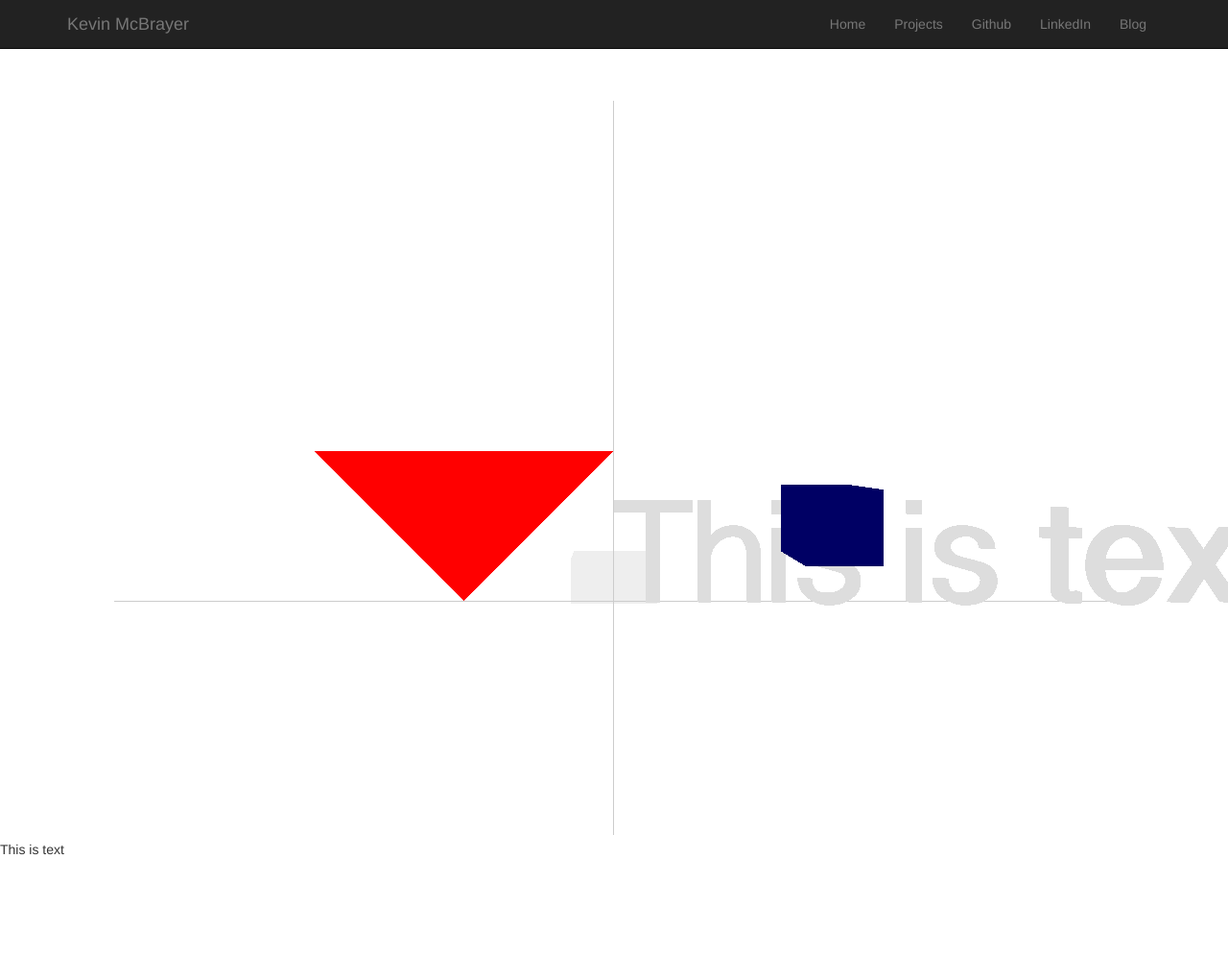
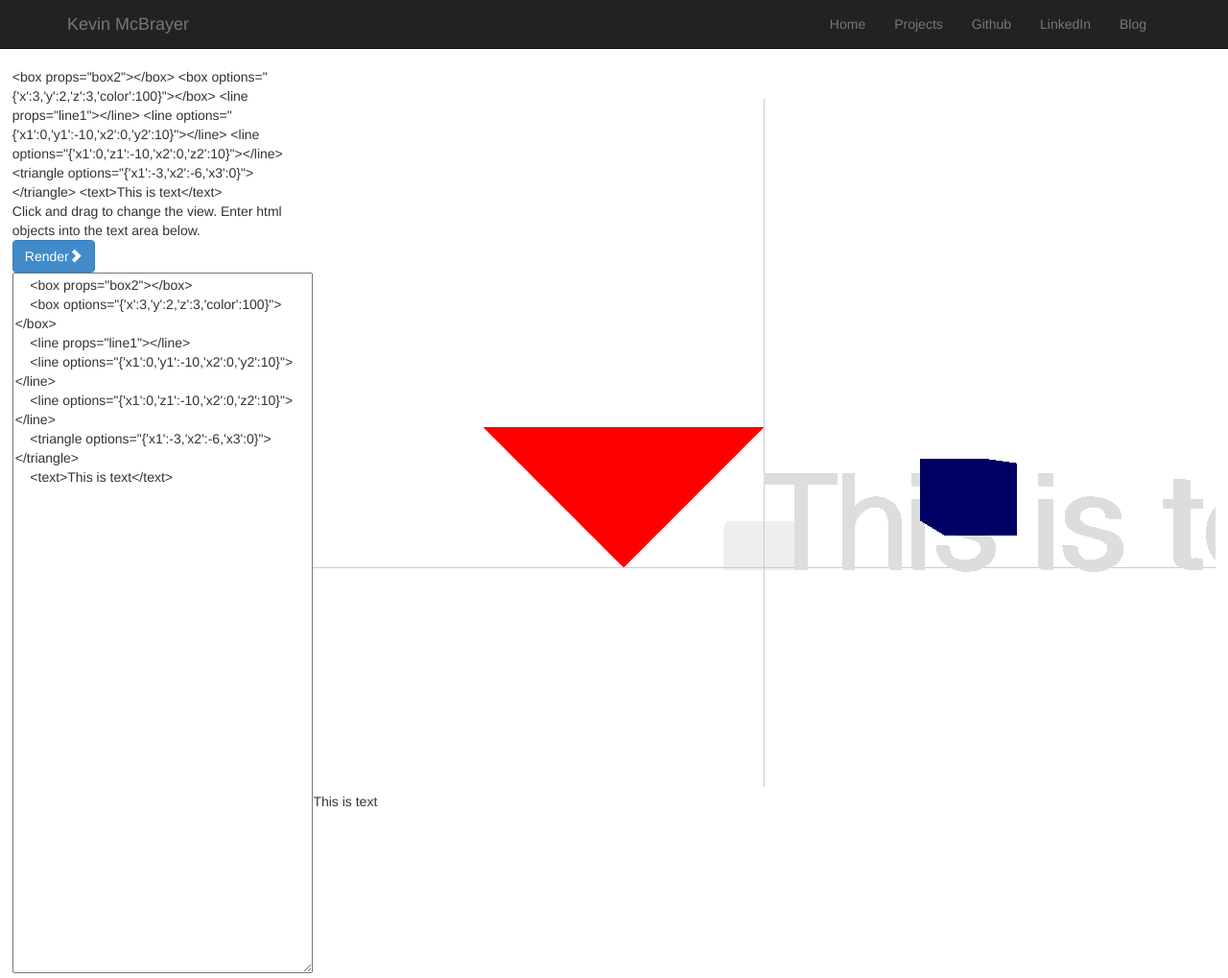
Before and after one commit to kmcbrayer/kmcbrayer_com, a Django app: page /regUpreview/ in a window 1280 px wide. Shown: the whole page at 96% size. Before the commit the page ends 891 px from the top, so only its background shows below. Run offline with Django 3.2, Linux system fonts and the light colour scheme; some libraries are stand-ins or nearby versions.

Commit message:
added live edit for regustrator demo

```diff
--- a/mysite/views.py
+++ b/mysite/views.py
@@ -4,6 +4,6 @@ from mysite.models import Blog
 
 # Create your views here.
 def blog(request):
-	blog_list = Blog.objects.order_by('pub_date')
+	blog_list = Blog.objects.order_by('-pub_date')
 	context = {'blogs': blog_list}
 	return render(request, 'blog.html', context)
--- a/static/scripts/angular_scripts/controllers/main.js
+++ b/static/scripts/angular_scripts/controllers/main.js
@@ -3,14 +3,33 @@
 angular.module('regUstratorApp')
   .controller('MainCtrl', function ($scope,sceneData,utils) {
     sceneData.cameraView = 'perspective';
+    $scope.textAreaString = "\
+    <box props=\"box2\"></box>\n\
+    <box options=\"{'x':3,'y':2,'z':3,'color':100}\"></box>\n\
+    <line props=\"line1\"></line>\n\
+    <line options=\"{'x1':0,'y1':-10,'x2':0,'y2':10}\"></line>\n\
+    <line options=\"{'x1':0,'z1':-10,'x2':0,'z2':10}\"></line>\n\
+    <triangle options=\"{'x1':-3,'x2':-6,'x3':0}\"></triangle>\n\
+    <text>This is text</text>\
+    ";
+    $scope.submitCode = function() {
+        //format $scope.textAreaString into html
+        //add pre:
+        //  <screen id="main_screen"></screen>
+        //  <camera></camera>
+        //add post:
+        //  <text>This is text</text>
+        sceneData.render();
+    };
+
     $scope.toggleCamera = function(){
     	sceneData.cameraView = (sceneData.cameraView === 'perspective') ? 'fPerson' : 'perspective';
     	if (sceneData.cameraView === 'perspective'){
-        utils.cleanCam();
+            utils.cleanCam();
     		utils.makeOrbitCam();
     	}else{
-    	  sceneData.controls = new THREE.PointerLockControls(sceneData.camera);
-        utils.makeFPersonCam();
+            sceneData.controls = new THREE.PointerLockControls(sceneData.camera);
+            utils.makeFPersonCam();
     	}
     };
   });
--- a/static/scripts/angular_scripts/directives/screen.js
+++ b/static/scripts/angular_scripts/directives/screen.js
@@ -8,8 +8,8 @@ angular.module('regUstratorApp')
       link: function postLink(scope, element, attrs) {
         sceneData.scene = new THREE.Scene();
       	sceneData.renderer = new THREE.WebGLRenderer();
-        sceneData.height = $(window).height();
-        sceneData.width = $(window).width();
+        sceneData.height = $(window).height()-50;
+        sceneData.width = $('#window').width();
       	sceneData.renderer.setSize( sceneData.width, sceneData.height );
         //fog
         sceneData.scene.fog = new THREE.Fog( 0xffffff, 2000, 10000 );
--- a/static/scripts/angular_scripts/services/utils.js
+++ b/static/scripts/angular_scripts/services/utils.js
@@ -57,7 +57,7 @@ angular.module('regUstratorApp')
         sceneData.camera.position.y = 3;
         sceneData.camera.position.z = 10;
 
-        sceneData.controls = new THREE.OrbitControls(sceneData.camera);
+        sceneData.controls = new THREE.OrbitControls(sceneData.camera,document.getElementById('window'));
 
       },
       cleanCam: function(){
--- a/templates/blog.html
+++ b/templates/blog.html
@@ -5,7 +5,7 @@
   <h1 class="blog-title">My Programming Blog</h1>
   <p class="lead blog-description">This is just a list of my thoughts on programming stuff I run into</p>
 </div>
-<div class="col-sm-10 blog-main">
+<div class="span12 blog-main">
 {% for blog in blogs %}
 	<div class="blog-post">
 		<h2 class="blog-post-title">{{blog.title}}</h2>
--- a/templates/regUpreview.html
+++ b/templates/regUpreview.html
@@ -2,7 +2,7 @@
 <!--[if lt IE 7]>      <html class="no-js lt-ie9 lt-ie8 lt-ie7"> <![endif]-->
 <!--[if IE 7]>         <html class="no-js lt-ie9 lt-ie8"> <![endif]-->
 <!--[if IE 8]>         <html class="no-js lt-ie9"> <![endif]-->
-<!--[if gt IE 8]><!--> <html> <!--<![endif]-->
+<!--[if gt IE 8]><!--> <html style="height:100%;"> <!--<![endif]-->
 {% load staticfiles %}
   <head>
     <meta charset="utf-8">
@@ -15,7 +15,7 @@
     <link rel="stylesheet" href="{% static "styles/bootstrap.min.css"%}">
 
   </head>
-  <body ng-app="regUstratorApp">
+  <body ng-app="regUstratorApp" style="height:100%;">
 
 <!--three js files -->
 <script src="{% static "scripts/jquery-1.11.0.js" %}"></script>
@@ -24,9 +24,21 @@
 <script src="{% static "scripts/three/OrbitControls.js" %}"></script>
 <script src="{% static "scripts/three/PointerLockControls.js" %}"></script>
 {% include "navbar.html" %}
-<div id="alert" style="position: absolute;">ALL data was saved</div>
 {% verbatim %}
-<div id="window" ng-controller="MainCtrl">
+<div class="container" style="height:100%;width:98%;">
+  <div ng-controller="MainCtrl" style="height:100%;">
+    <div class="row" style="height:100%;">
+      <div class="pull-left" style="width:25%;height:100%;">
+      {{textAreaString}}
+        <div id="description">
+          <div>Click and drag to change the view. Enter html objects into the text area below.</div>
+          <a class="btn btn-primary" ng-click="submitCode()">Render<span class="glyphicon glyphicon-chevron-right"></span></a>
+        </div>
+        <textarea ng-model="textAreaString" style="width:100%;height:100%;">
+        </textarea>
+      </div>
+
+      <div id="window" class="pull-left" style="width:75%;">
 
         <screen id="main_screen"></screen>
         <camera></camera>
@@ -43,6 +55,9 @@
         <text>This is text</text>
 
         <renderer></renderer>
+      </div>
+    </div>
+  </div>
 </div>
 {% endverbatim %}
 
```
Also changed, not shown: templates/projects.html (+2 -8 lines), 1 other file. Lines whose indentation alone changed are shown as unchanged.
